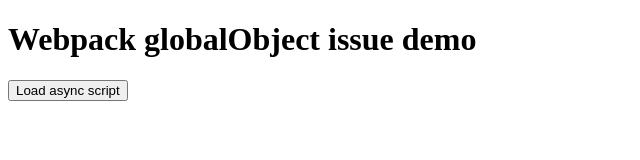
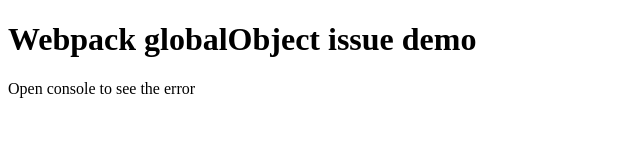
Before and after one commit to noppa/webpack-global-object-issue-repro, a website with bundled scripts: page demo.html in a window 1280 px wide. Shown: the whole page, without its empty margins (0-640 px from the left). Built offline with nearby package versions, Linux system fonts and the light colour scheme.

Commit message:
Remove some unrelated stuff

```diff
--- a/demo.html
+++ b/demo.html
@@ -6,8 +6,9 @@
   </head>
   <body>
     <h1>Webpack globalObject issue demo</h1>
-
-    <button id="load">Load async script</button>
+    <p>
+      Open console to see the error
+    </p>
 
     <script src="dist/output.js"></script>
   </body>
--- a/index.js
+++ b/index.js
@@ -1,4 +1,5 @@
 async function load() {
   (await import('./chunk')).a()
 }
-document.getElementById('load').onclick = load
+
+load()
```
